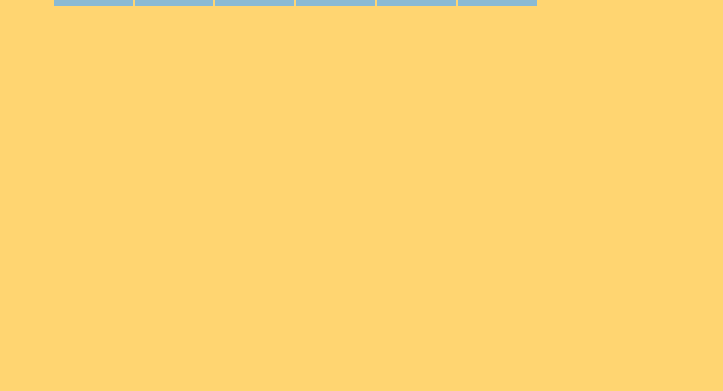
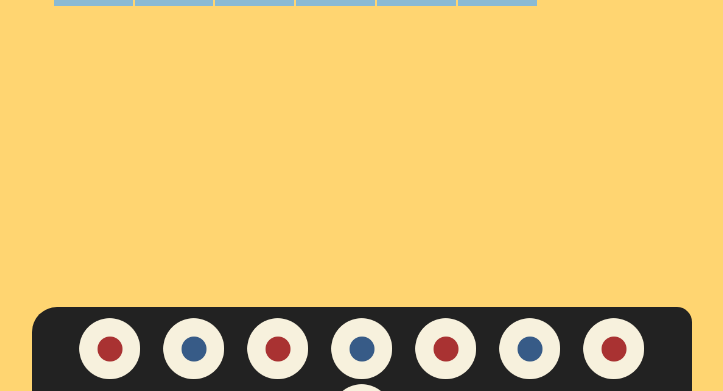
Before and after one commit to sovovy/comnet_giester, a Django app: page /game in a window 1280 px wide. Shown: the part 525-916 px from the top of the page, without its empty margins (224-947 px from the left). Run offline with Django 3.2, Linux system fonts and the light colour scheme.

Commit message:
game에서 먹은 패 띄우는 거

```diff
--- a/game/templates/game/game.html
+++ b/game/templates/game/game.html
@@ -55,10 +55,15 @@
 			</form>
 		{% endif %}
 	</div>
-	<div class="ar_top arrow"></div>
-	<div class="ar_left arrow"></div>
-	<div class="ar_bottom arrow"></div>
-	<div class="ar_right arrow"></div>
+	<div>
+		<div class="ar_top arrow"></div>
+		<div class="ar_left arrow"></div>
+		<div class="ar_bottom arrow"></div>
+		<div class="ar_right arrow"></div>
+	</div>
+	<div id="set">
+		<div class='red' name='0'></div><div class='blue' name='0'></div><div class='red' name='0'></div><div class='blue' name='0'></div><div class='red' name='0'></div><div class='blue' name='0'></div><div class='red' name='0'></div><div class='red' name='0'></div>
+	</div>
 </div>
 <script>
 	$(function(){
--- a/static/style.css
+++ b/static/style.css
@@ -4,6 +4,7 @@
 body{
 	margin: 0 0;
 	height: 100vh;
+	background-color: #ffd571;
 }
 ::selection{
 	background-color: #ffd571;
@@ -111,7 +112,7 @@ td{
 	height: 6vw;
 	text-align: center;
 	vertical-align: middle;
-	background-color: #8abad4; /*939393*/
+	background-color: #8abad4;
 }
 td img{
 	background-image: url("./exit.png");
@@ -178,3 +179,24 @@ td div{
 	position: absolute;
 	visibility: hidden;
 }
+
+#set{
+	width: 50vw;
+	height: 5vw;
+	background-color: #222222;
+	position: fixed;
+	bottom: 0px;
+	left: 20vw;
+	border-top-left-radius: 25px;
+	border-top-right-radius: 15px;
+	padding: 10px;
+	text-align: center;
+}
+#set div{
+	background-size: contain;
+	width: 5vw;
+	height: 5vw;
+	margin: auto;
+	display: inline-block;
+	margin: 0px 10px;
+}
```
